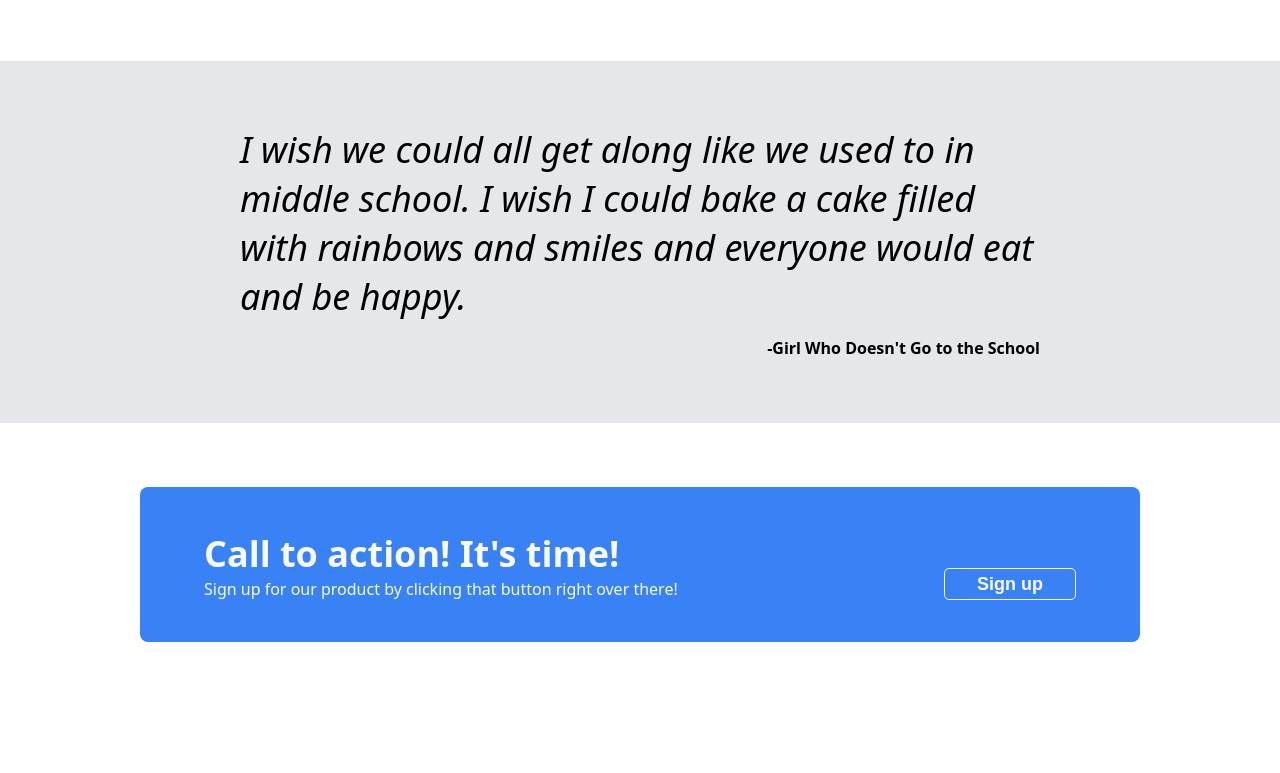
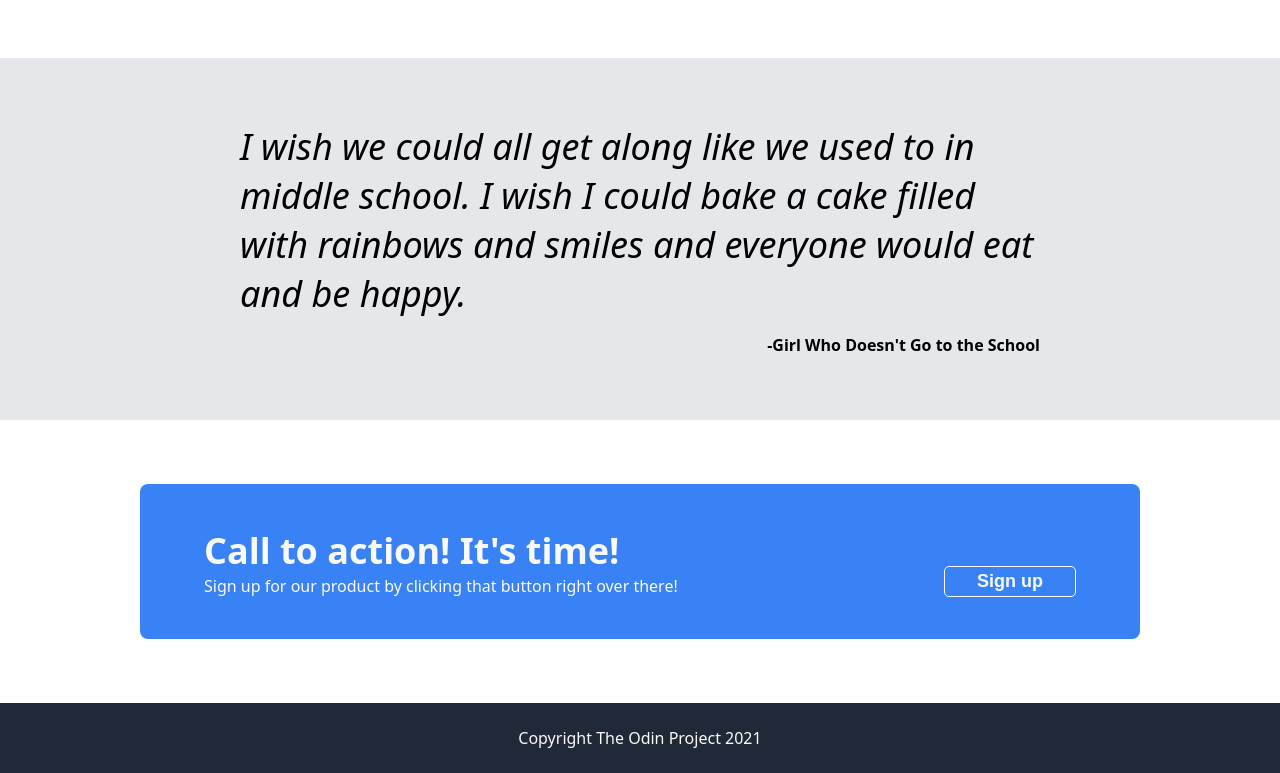
Before and after one commit to ilorele/landing-page-project, a plain HTML site: page index.html in a window 1280 px wide. Shown: the part 767-1540 px from the top of the page. Before the commit the page ends 1473 px from the top, so only its background shows below. Drawn offline with Linux system fonts and the light colour scheme.

Commit message:
Add footer section

```diff
--- a/index.html
+++ b/index.html
@@ -86,5 +86,7 @@
 
         </div>
 
+        <footer>Copyright The Odin Project 2021</footer>
+
     </body>
 </html>
--- a/style.css
+++ b/style.css
@@ -61,7 +61,6 @@ body {
     border: 0;
     font-weight: bold;
     padding: 4px 32px;
-    height: 32px;
     margin-top: 10px;
 }
 
@@ -176,3 +175,12 @@ body {
     border: solid 1px;
     align-self: flex-end;
 }
+
+/* FOOTER SECTION */
+
+footer {
+    color: #f9faf8;
+    background-color: #1f2937;
+    text-align: center;
+    padding: 24px 0;
+}
```
